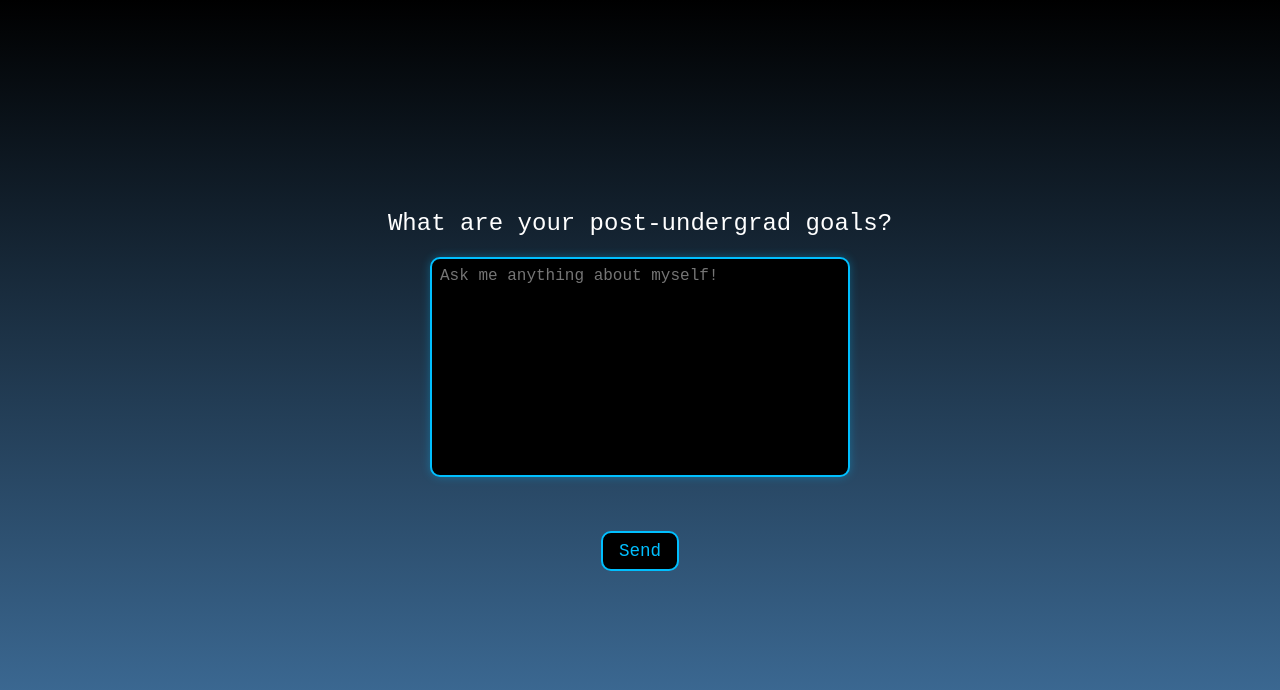
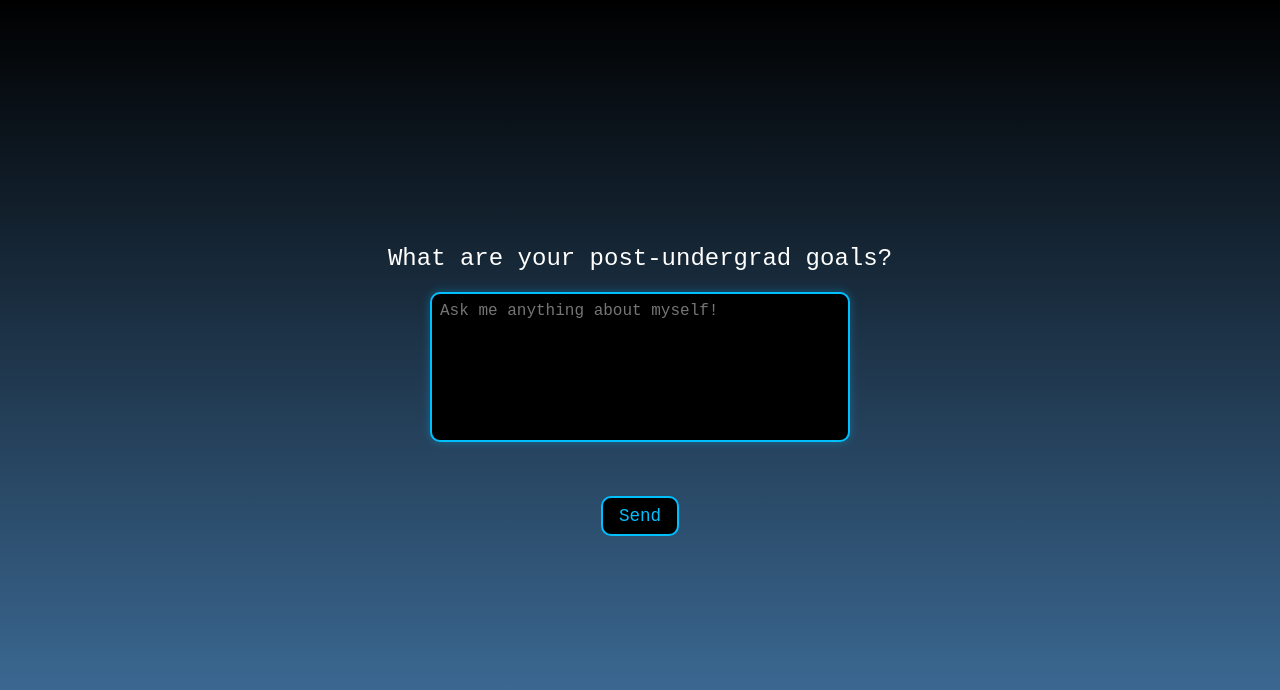
Before and after one commit to mj-jones15/portfolio-ai-chatbot, a plain HTML site: page frontEnd/index.html in a window 1280 px wide. Shown: the part 978-1668 px from the top of the page. Drawn offline with Linux system fonts and the light colour scheme.

Commit message:
smaller user input box

```diff
--- a/frontEnd/webpage.css
+++ b/frontEnd/webpage.css
@@ -45,7 +45,7 @@
     flex-grow: 1;
     max-width: 400px;
     min-height: 50px;
-    height: 200px; /* taller than default */
+    height: 130px; /* taller than default */
     resize: none; /* disables manual resize */
     padding: 8px;
     background-color: #000; /* black background */
```
